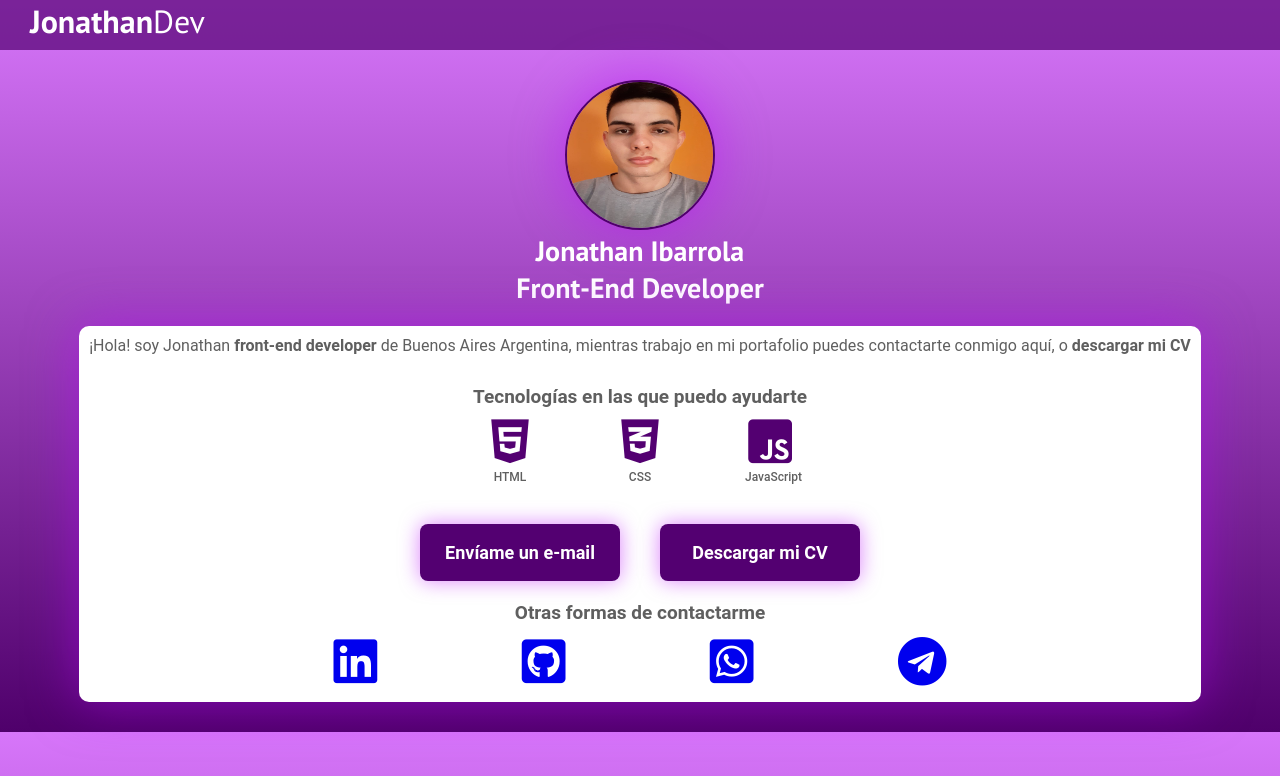
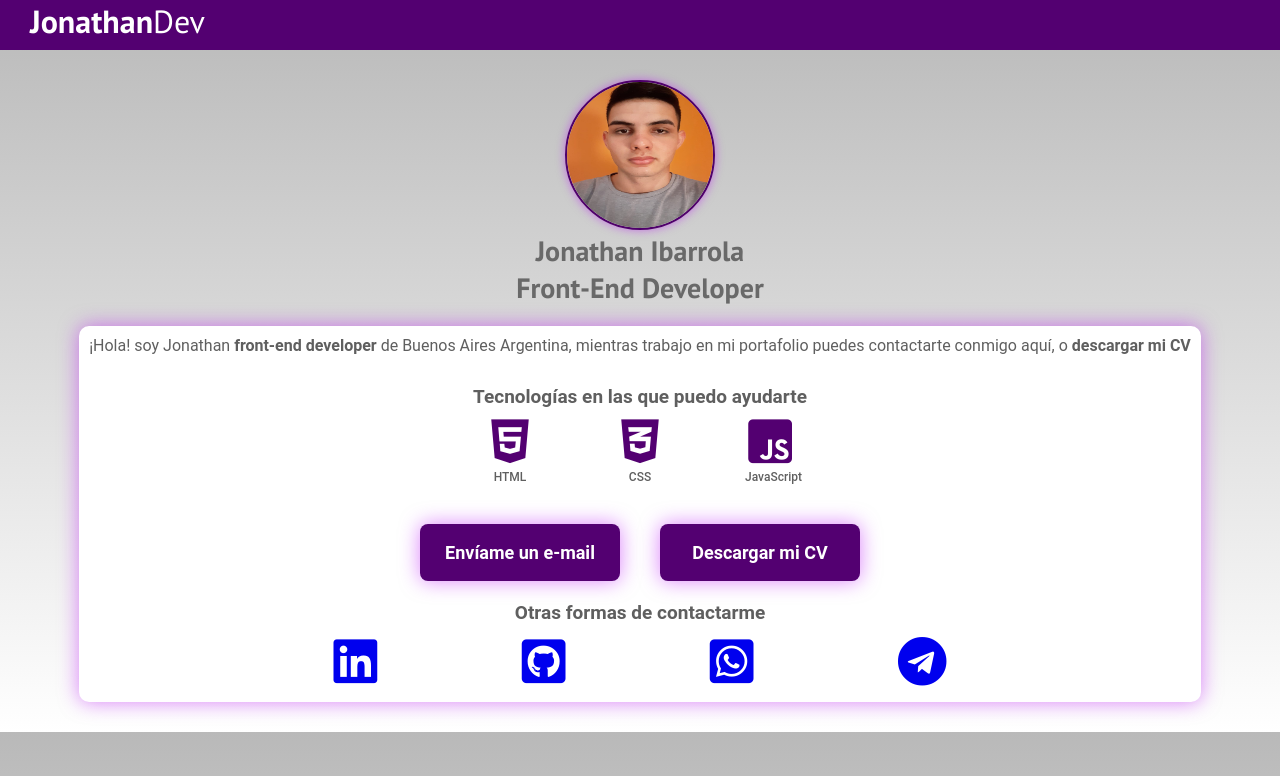
Before and after one commit to joni2000/MyPortfolio, a plain HTML site: page index.html in a window 1280 px wide. Drawn offline with Linux system fonts and the light colour scheme.

Commit message:
i added more styles

```diff
--- a/css/style.css
+++ b/css/style.css
@@ -23,7 +23,7 @@ html {
 }
 
 body {
-    background: linear-gradient(#D776FA,#4f006b);
+    background: linear-gradient(#b9b9b9,#FFFFFF);
 }
 
 a {
@@ -41,7 +41,7 @@ li {
 /* Header */
 header {
     height: 5rem;
-    background-color: rgba(83, 0, 113, 0.7);
+    background-color: rgba(83, 0, 113);
 }
 
 .logo {
@@ -79,11 +79,12 @@ header {
     width: 15rem;
     border-radius: 50%;
     border: solid 2px #4f006b;
-    box-shadow: 0 0 5rem rgba(184, 7, 248, 0.5);
+    box-shadow: 0 0 1rem rgba(184, 7, 248, 0.5);
 }
 
 .info .title {
     font-weight: bold;
+    color: rgb(105, 105, 105);
 }
 
 .info p{
@@ -107,7 +108,7 @@ header {
     justify-content: center;
     padding: 1rem;
     text-align: center;
-    box-shadow: 0 0 5rem rgba(184, 7, 248, 0.5);
+    box-shadow: 0 0 2rem rgba(184, 7, 248, 0.5);
 }
 
 .home .present p {
```
